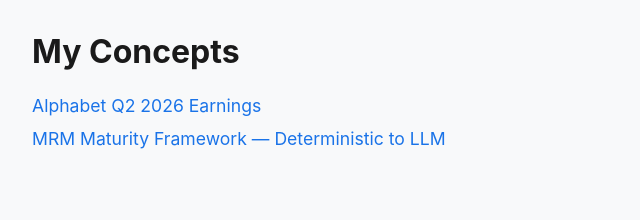
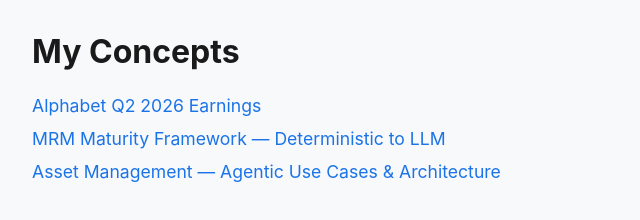
Before and after one commit to sumant1808/my-concepts, a plain HTML site: page outputs/index.html in a window 1280 px wide. Shown: the whole page, without its empty margins (0-640 px from the left). Drawn offline with Linux system fonts and the light colour scheme.

Commit message:
asset management update
asset management research html

```diff
--- a/outputs/index.html
+++ b/outputs/index.html
@@ -28,6 +28,7 @@
   <ul>
     <li><a href="/alphabet-q2-2026-earnings/">Alphabet Q2 2026 Earnings</a></li>
     <li><a href="/mrm-maturity-framework/">MRM Maturity Framework — Deterministic to LLM</a></li>
+    <li><a href="/asset-mgmt-agentic/">Asset Management — Agentic Use Cases &amp; Architecture</a></li>
   </ul>
 </body>
 </html>
```
